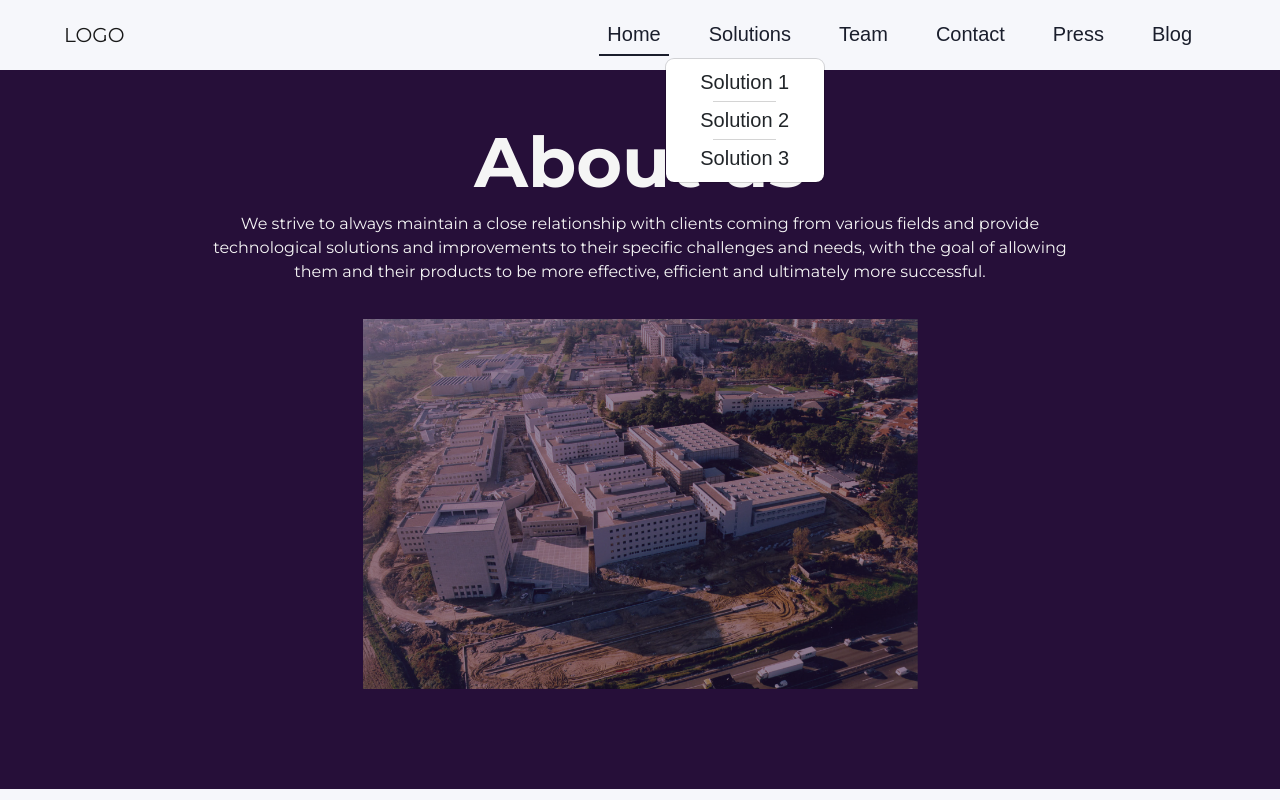
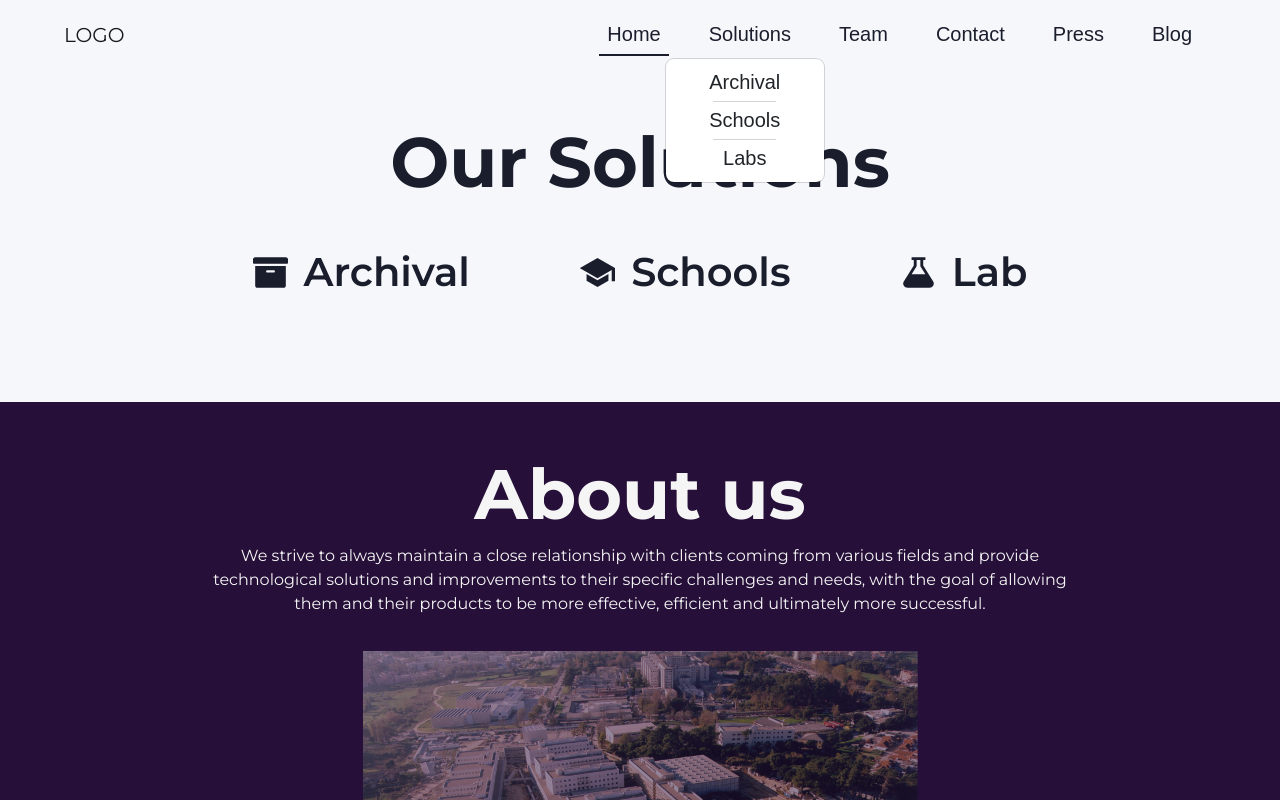
Before and after one commit to LGP21-LGP1/lgp21-lgp1.github.io, a Next.js app: page / in a window 1280 px wide. Both pictures are taken after a click on the link "Solutions". Shown: the top 800 px of the page. Built offline with nearby package versions, Linux system fonts and the light colour scheme; no server answers; a web font is replaced by a local one.

Commit message:
finished 'solutions' section

```diff
--- a/components/navbar.js
+++ b/components/navbar.js
@@ -53,30 +53,30 @@ const navbar = ({ dark, page }) => {
                 <DropdownItem className={style.dropdownItem}>
                   {' '}
                   <Link
-                    href="/solutions/solution1"
-                    as={process.env.BACKEND_URL + '/solutions/solution1'}
+                    href="/solutions/archival"
+                    as={process.env.BACKEND_URL + '/solutions/archival'}
                   >
-                    <a>Solution 1</a>
+                    <a>Archival</a>
                   </Link>
                 </DropdownItem>
                 <DropdownItem divider className={style.dropdownDivider} />
                 <DropdownItem className={style.dropdownItem}>
                   {' '}
                   <Link
-                    href="/solutions/solution2"
-                    as={process.env.BACKEND_URL + '/solutions/solution2'}
+                    href="/solutions/schools"
+                    as={process.env.BACKEND_URL + '/solutions/schools'}
                   >
-                    <a>Solution 2</a>
+                    <a>Schools</a>
                   </Link>
                 </DropdownItem>
                 <DropdownItem divider className={style.dropdownDivider} />
                 <DropdownItem className={style.dropdownItem}>
                   {' '}
                   <Link
-                    href="/solutions/solution3"
-                    as={process.env.BACKEND_URL + '/solutions/solution3'}
+                    href="/solutions/labs"
+                    as={process.env.BACKEND_URL + '/solutions/labs'}
                   >
-                    <a>Solution 3</a>
+                    <a>Labs</a>
                   </Link>
                 </DropdownItem>
               </DropdownMenu>
--- a/pages/index.js
+++ b/pages/index.js
@@ -5,7 +5,8 @@ import Navbar from '../components/navbar';
 import Footer from '../components/footer';
 import style from '../styles/home.module.css';
 import { FiArrowRightCircle } from 'react-icons/fi';
-import { FaEye } from 'react-icons/fa';
+import { FaEye, FaArchive } from 'react-icons/fa';
+import { IoSchoolSharp, IoFlaskSharp } from 'react-icons/io5';
 
 export default function Home() {
   return (
@@ -17,6 +18,44 @@ export default function Home() {
         </Head>
         <Navbar dark={true} page={'home'} />
         <main>
+          <section id={style.solutions}>
+            <h2 id={style.solutionsTitle}>Our Solutions</h2>
+            <div id={style.solutionsList}>
+              <span>
+                <Link
+                  href="/solutions/archival"
+                  as={process.env.BACKEND_URL + '/solutions/archival'}
+                >
+                  <a className={style.solution}>
+                    <FaArchive size={35} />
+                    <span>Archival</span>
+                  </a>
+                </Link>
+              </span>
+              <span>
+                <Link
+                  href="/solutions/schools"
+                  as={process.env.BACKEND_URL + '/solutions/schools'}
+                >
+                  <a className={style.solution}>
+                    <IoSchoolSharp size={35} />
+                    <span>Schools</span>
+                  </a>
+                </Link>
+              </span>
+              <span>
+                <Link
+                  href="/solutions/labs"
+                  as={process.env.BACKEND_URL + '/solutions/labs'}
+                >
+                  <a className={style.solution}>
+                    <IoFlaskSharp size={35} />
+                    <span>Lab</span>
+                  </a>
+                </Link>
+              </span>
+            </div>
+          </section>
           <section id={style.about}>
             <span className={style.content}>
               <h2 id={style.aboutTitle}>About us</h2>
--- a/pages/solutions/solution1.js
+++ b/pages/solutions/archival.js
@@ -1,9 +1,8 @@
 import Head from 'next/head';
 import Navbar from '../../components/navbar';
 import Footer from '../../components/footer';
-import styles from '../../styles/solutions.module.css';
 
-const solution1 = () => {
+const archival = () => {
   return (
     <>
       <div className="page-container">
@@ -21,4 +20,4 @@ const solution1 = () => {
   );
 };
 
-export default solution1;
+export default archival;
--- a/styles/home.module.css
+++ b/styles/home.module.css
@@ -1,3 +1,36 @@
+#solutions {
+  margin: 0 auto;
+  max-width: 1200px;
+  display: flex;
+  flex-direction: column;
+  align-items: center;
+  padding: 50px 3rem 100px 3rem;
+}
+
+#solutionsTitle {
+  font-size: 70px;
+  font-weight: bold;
+}
+
+#solutionsList {
+  display: flex;
+  max-width: 775px;
+  width: 775px;
+  justify-content: space-between;
+  margin-top: 30px;
+}
+
+.solution {
+  display: flex;
+  align-items: center;
+}
+
+.solution span {
+  margin-left: 1rem;
+  font-weight: 600;
+  font-size: 40px;
+}
+
 #about {
   background-color: var(--dark-accent);
   color: var(--light);
```
Also changed, not shown: pages/solutions/labs.js (renamed from pages/solutions/solution2.js, +4 -5 lines), pages/solutions/schools.js (renamed from pages/solutions/solution3.js, +4 -5 lines).
